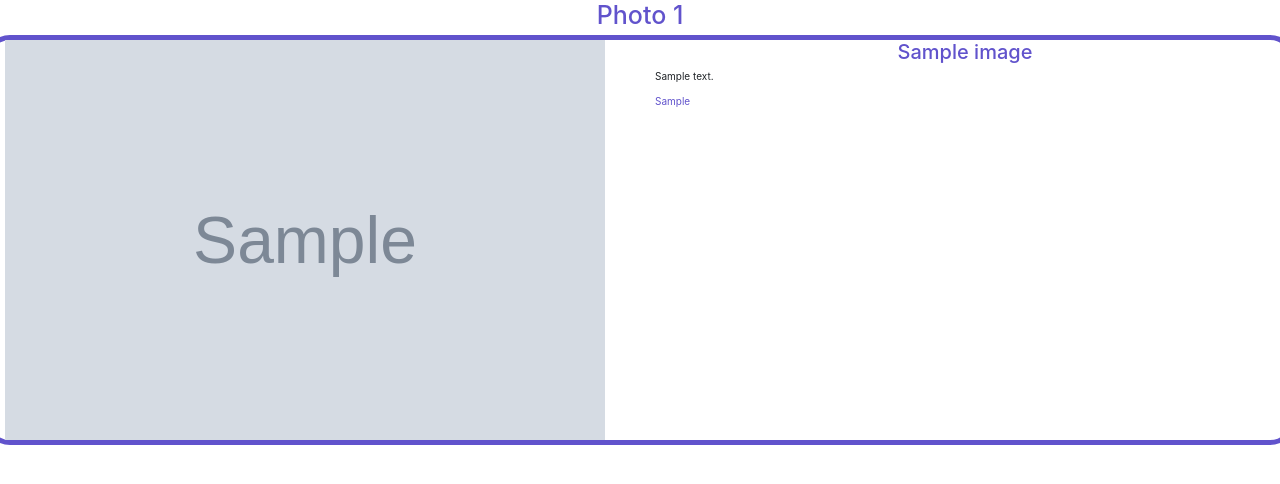
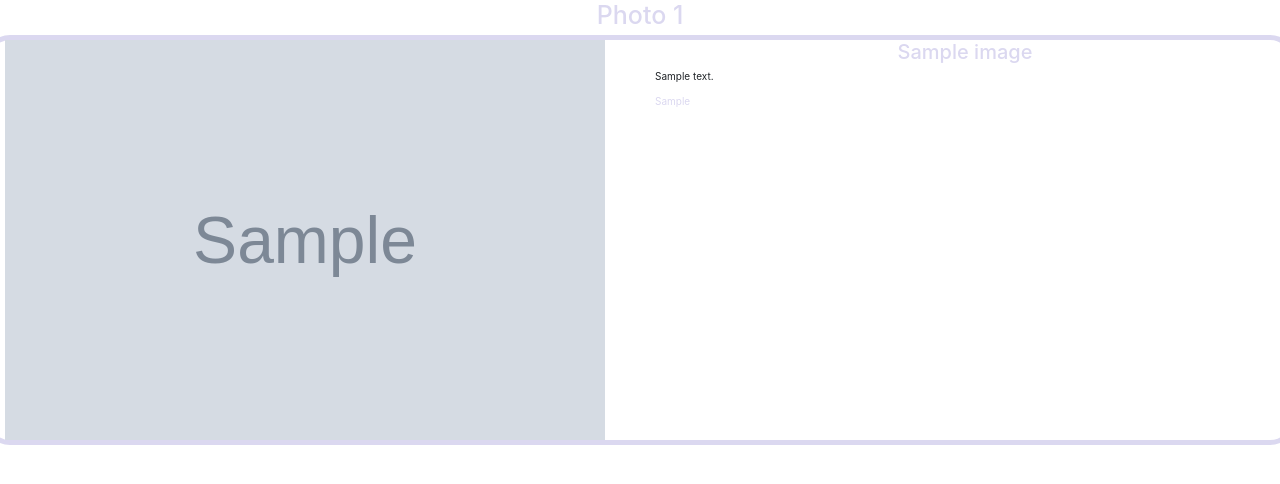
Before and after one commit to Briankiplangat88/galllery, a Django app: page /photo/1 in a window 1280 px wide. Shown: the part 50-534 px from the top of the page. Run offline with Django 4.2, Linux system fonts and the light colour scheme; tables that the repository leaves empty hold one stand-in row (values such as "Sample post"); grey boxes marked "Sample" are stand-in pictures; some libraries are stand-ins or nearby versions.

Commit message:
made changes to views

```diff
--- a/picha/templates/photo.html
+++ b/picha/templates/photo.html
@@ -1,7 +1,7 @@
 {%extends 'base.html'%} {% block content %}
-<h1 class="text-center" style="color: #6153cc;">Photo {{image.id}}</h1>
+<h1 class="text-center" style="color: #dbd8f0;">Photo {{image.id}}</h1>
 
-<div class="row" style="border:solid 5px #6153cc;border-radius: 25px;">
+<div class="row" style="border:solid 5px #dbd8f0;border-radius: 25px;">
 
     <!--Display news Article images  -->
     <div class=" col-sm-6 col-md-6 col-lg-6">
@@ -9,9 +9,9 @@
     </div>
     <!-- displaying News articles -->
     <div class="col-xs-6 col-sm-6 col-md-6 col-lg-6">
-        <h2 class="text-center" style="color: #6153cc;"> {{ image.name }} </h2>
+        <h2 class="text-center" style="color: #dbd8f0;"> {{ image.name }} </h2>
         <p>{{image.description}}</p>
-        <p style="color: #6153cc;">{{image.location}}</p>
+        <p style="color: #dbd8f0;">{{image.location}}</p>
     </div>
 
 </div>
```
